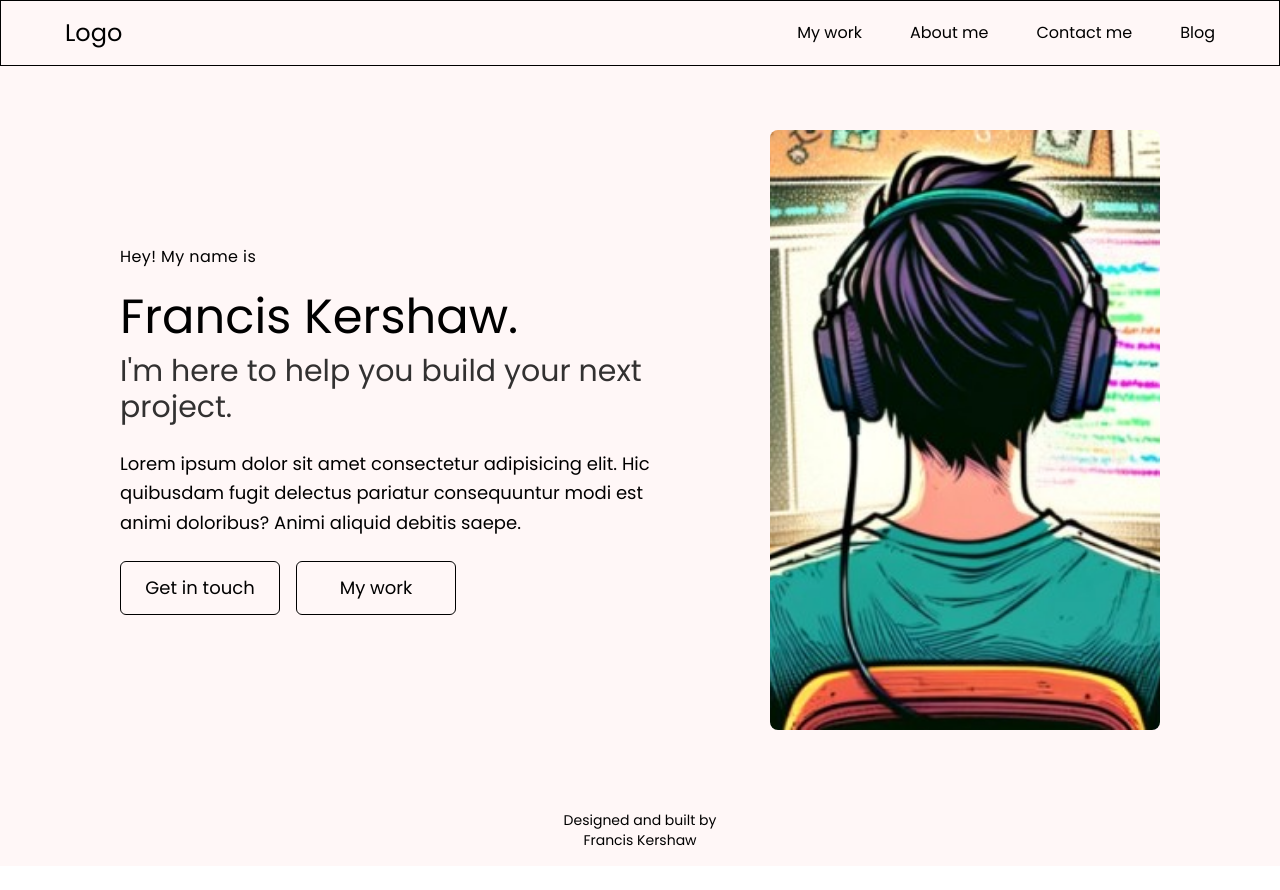
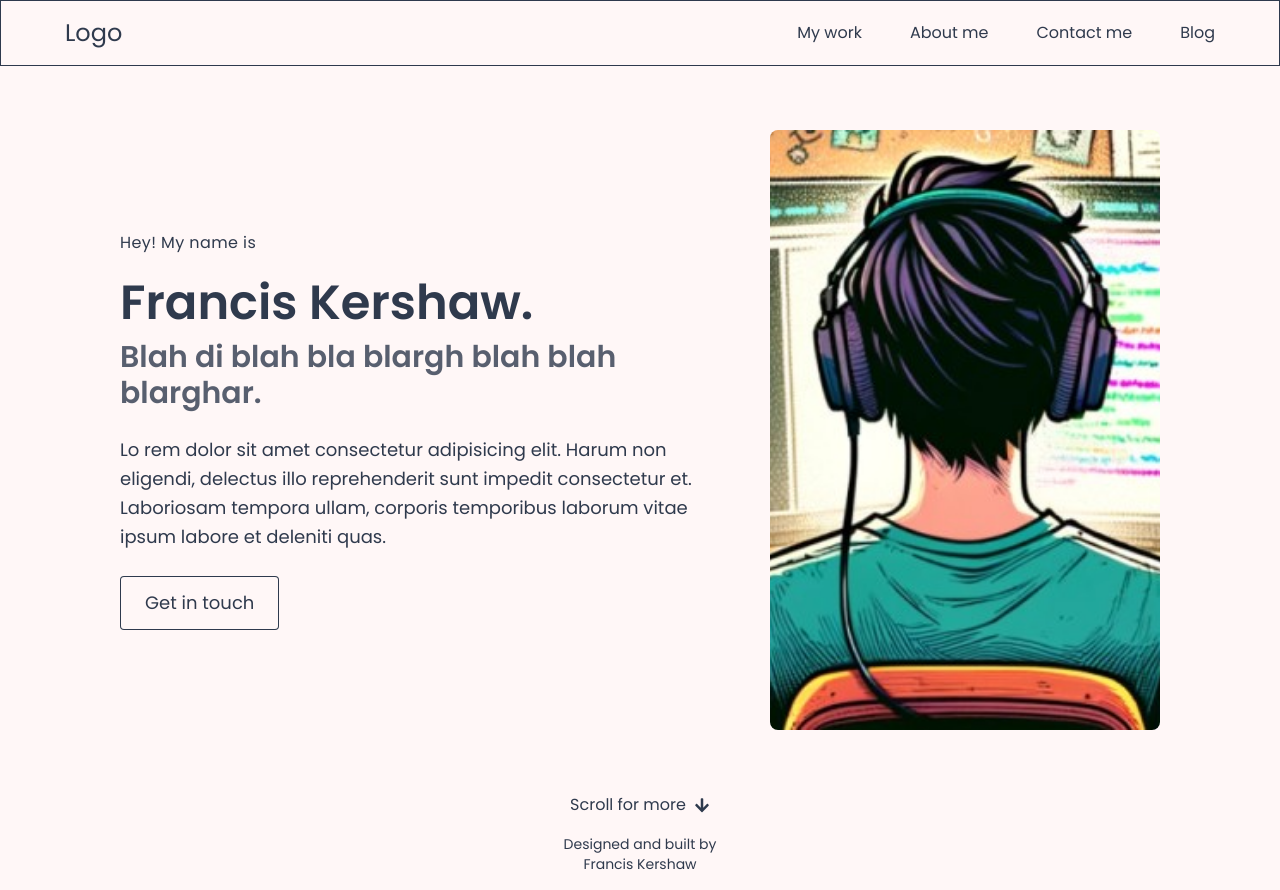
Before and after one commit to franciskershaw/francis-kershaw, a React (Vite) app: page / in a window 1280 px wide. Before the commit the page ends 866 px from the top, so only its background shows below. Built offline with nearby package versions, Linux system fonts and the light colour scheme.

Commit message:
Add scroll for more

```diff
--- a/src/App.css
+++ b/src/App.css
@@ -4,6 +4,7 @@
 /* Inter, Poppins, Raleway have been imported, cycle through them to find the best one */
 body {
   font-family: "Poppins", sans-serif;
+  color: rgba(10, 25, 47, 0.85);
 }
 
 .bg-primary {
--- a/src/components/HeroSection.tsx
+++ b/src/components/HeroSection.tsx
@@ -1,6 +1,9 @@
+import { FaArrowDown } from "react-icons/fa";
+
 const HeroSection = () => {
   return (
-    <section className="flex flex-col items-center gap-8 w-full px-4 py-8 md:flex-row-reverse md:items-center md:justify-center md:gap-12 md:px-8 md:py-16 lg:gap-16 lg:px-32">
+    <>
+      <section className="flex flex-col items-center gap-8 w-full py-8 md:flex-row-reverse md:items-center md:justify-center md:gap-12 md:px-8 md:py-16 lg:gap-16 lg:px-32">
         {/* Image */}
         <div className="w-48 h-48 rounded-lg overflow-hidden  md:w-2/5 md:h-[500px] lg:h-[600px] md:shrink-0">
           <img
@@ -13,30 +16,36 @@ const HeroSection = () => {
         {/* Content */}
         <div className="space-y-4 md:space-y-6 md:w-3/5 md:shrink-0">
           <p className="tracking-wide md:text-base">Hey! My name is</p>
-        <div className="space-y-2 md:space-y-3">
+          <div className="space-y-2 md:space-y-3 font-semibold">
             <h1 className="text-3xl md:text-5xl">Francis Kershaw.</h1>
             <h2 className="text-2xl md:text-3xl opacity-80">
-            I'm here to help you build your next project.
+              Blah di blah bla blargh blah blah blarghar.
             </h2>
           </div>
 
           <p className="md:text-lg md:max-w-xl leading-relaxed">
-          Lorem ipsum dolor sit amet consectetur adipisicing elit. Hic quibusdam
-          fugit delectus pariatur consequuntur modi est animi doloribus? Animi
-          aliquid debitis saepe.
+            Lo rem dolor sit amet consectetur adipisicing elit. Harum non
+            eligendi, delectus illo reprehenderit sunt impedit consectetur et.
+            Laboriosam tempora ullam, corporis temporibus laborum vitae ipsum
+            labore et deleniti quas.
           </p>
 
-        <div className="flex items-center justify-center md:justify-start gap-4">
-          <button className="border bg-primary text-primary-foreground py-2 md:py-3 rounded-md text-lg w-36 md:w-40">
+          <div className="flex items-center gap-4">
+            <button className="border bg-primary text-primary-foreground py-3 px-6 md:py-3 rounded-sm text-lg">
               Get in touch
-          </button>
-
-          <button className="border bg-primary text-primary-foreground py-2 md:py-3 rounded-md text-lg w-36 md:w-40">
-            My work
             </button>
           </div>
         </div>
+
+        {/* scroll for more */}
       </section>
+      <div className="w-full flex items-center justify-center animate-bounce">
+        <span className="flex items-center gap-2">
+          Scroll for more
+          <FaArrowDown className="" />
+        </span>
+      </div>
+    </>
   );
 };
 
--- a/src/components/MobileNav.tsx
+++ b/src/components/MobileNav.tsx
@@ -66,6 +66,14 @@ const MobileNav = () => {
         <div className="flex flex-col items-center justify-center pt-16 px-6 h-full">
           {/* Navigation Links */}
           <nav className="w-full space-y-12 h-full flex flex-col items-center justify-center">
+            {navLinks.map((link) => (
+              <div
+                key={link.label}
+                className="flex items-center gap-3 text-xl hover:underline transition-colors"
+              >
+                {link.label}
+              </div>
+            ))}
             <div className="flex items-center gap-4 text-3xl">
               <a href="#">
                 <FaLinkedin />
@@ -74,14 +82,6 @@ const MobileNav = () => {
                 <FaGithub />
               </a>
             </div>
-            {navLinks.map((link) => (
-              <div
-                key={link.label}
-                className="flex items-center gap-3 text-xl hover:underline transition-colors"
-              >
-                {link.label}
-              </div>
-            ))}
           </nav>
         </div>
       </div>
```
Lines whose indentation alone changed are shown as unchanged.
